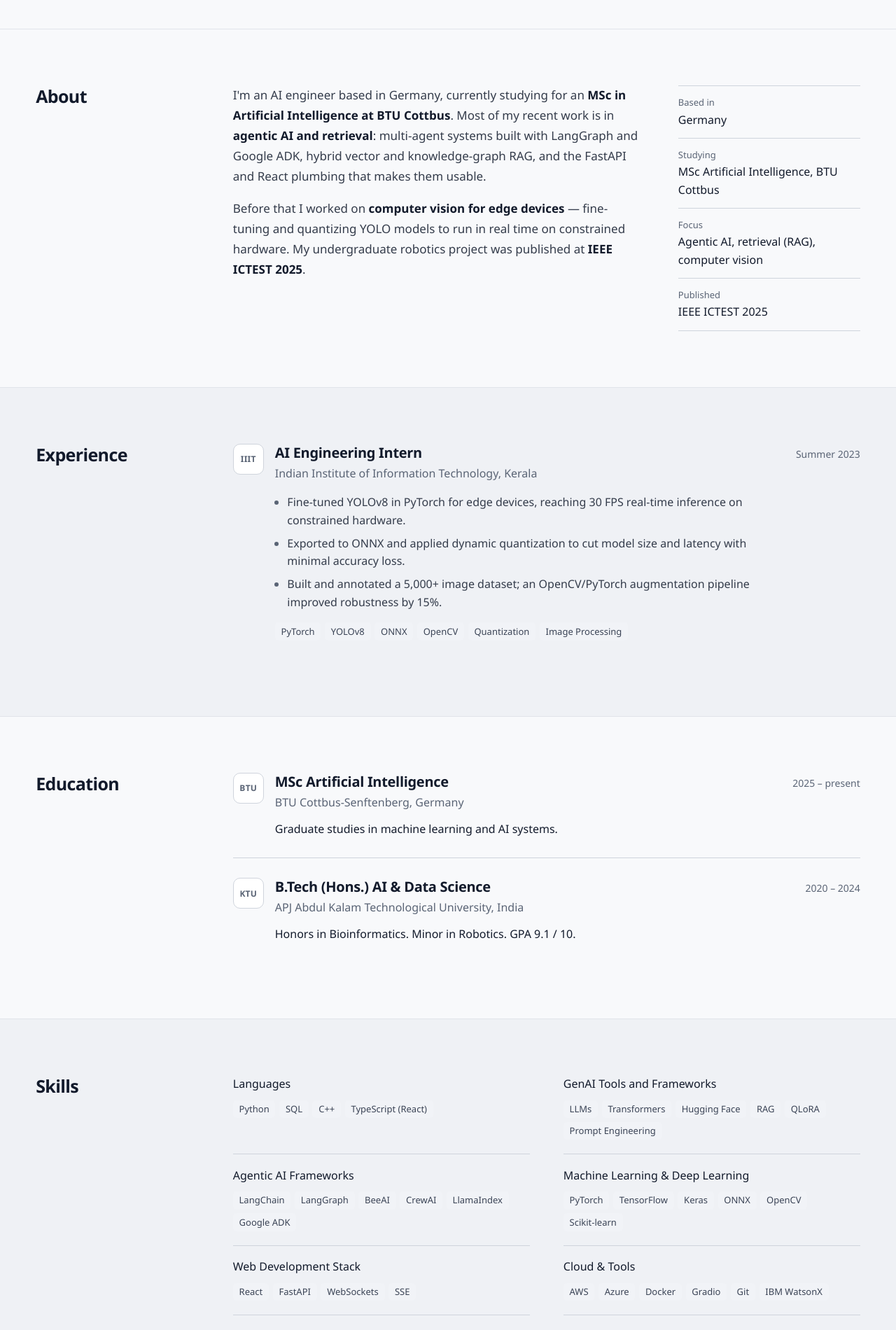
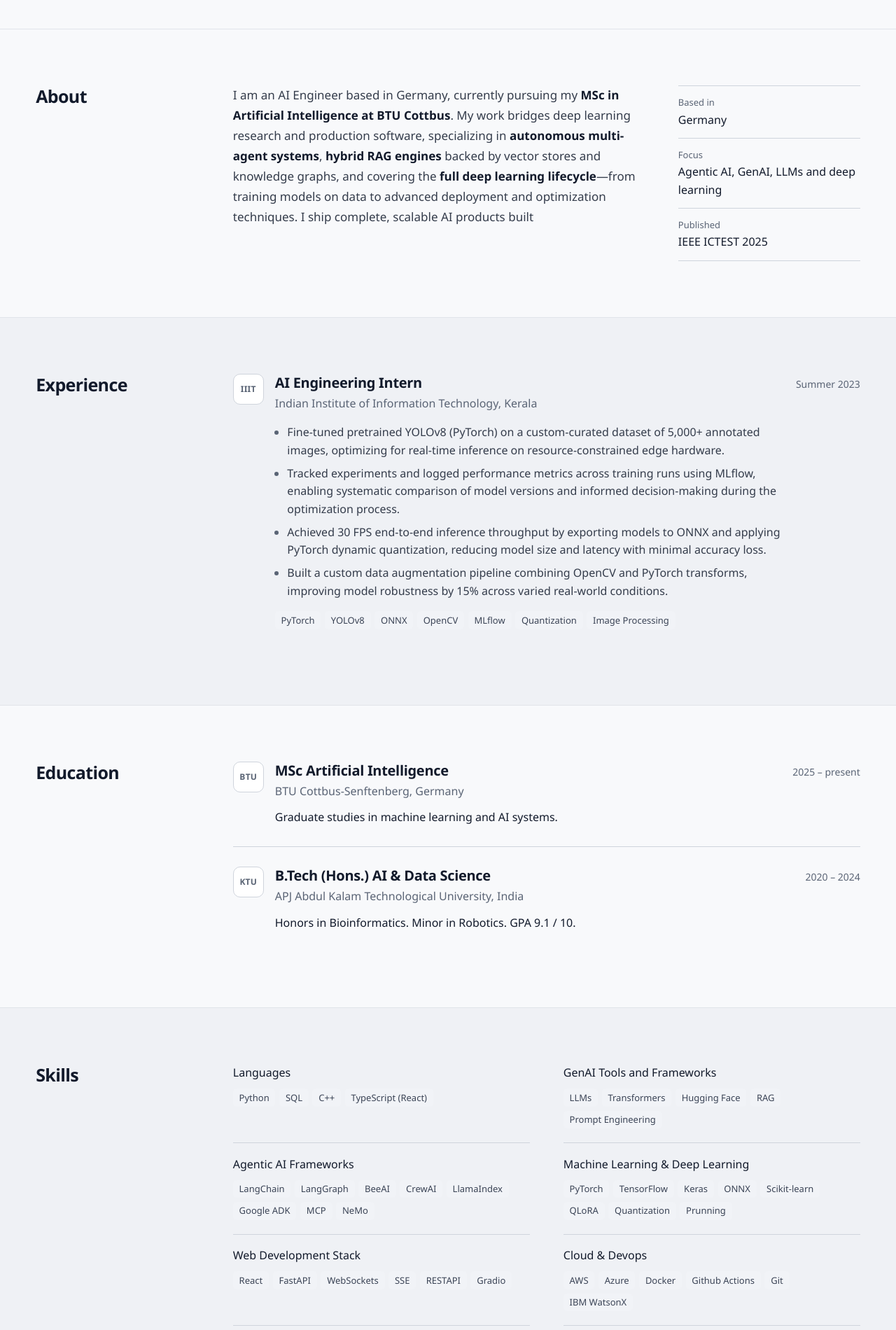
Before and after one commit to alankudakkad17/portfolio.github.io, a React (Vite) app: page / in a window 1280 px wide. Shown: the part 560-2460 px from the top of the page at 70% size. Built offline with nearby package versions, Linux system fonts and the light colour scheme.

Commit message:
updates content

```diff
--- a/src/components/Sections.tsx
+++ b/src/components/Sections.tsx
@@ -62,8 +62,7 @@ export function Hero() {
 export function About() {
   const facts = [
     { k: 'Based in', v: profile.location },
-    { k: 'Studying', v: 'MSc Artificial Intelligence, BTU Cottbus' },
-    { k: 'Focus', v: 'Agentic AI, retrieval (RAG), computer vision' },
+    { k: 'Focus', v: 'Agentic AI, GenAI, LLMs and deep learning' },
     { k: 'Published', v: 'IEEE ICTEST 2025' },
   ];
   return (
--- a/src/data.ts
+++ b/src/data.ts
@@ -25,7 +25,7 @@ export const profile = {
   name: 'Alan Anto',
   role: 'AI Engineer',
   tagline:
-    'I build agentic LLM systems, retrieval pipelines and computer-vision models, end to end: from data and models to the app people use.',
+    'I build agentic LLM systems, retrieval pipelines and Deep learning models, end to end: from data and models to the app people use.',
   location: 'Germany',
   email: 'alan.anto.ai.2002@gmail.com',
   github: 'https://github.com/alankudakkad17',
@@ -37,8 +37,7 @@ export const profile = {
 };
 
 export const about: string[] = [
-  "I'm an AI engineer based in Germany, currently studying for an **MSc in Artificial Intelligence at BTU Cottbus**. Most of my recent work is in **agentic AI and retrieval**: multi-agent systems built with LangGraph and Google ADK, hybrid vector and knowledge-graph RAG, and the FastAPI and React plumbing that makes them usable.",
-  'Before that I worked on **computer vision for edge devices** — fine-tuning and quantizing YOLO models to run in real time on constrained hardware. My undergraduate robotics project was published at **IEEE ICTEST 2025**.',
+  'I am an AI Engineer based in Germany, currently pursuing my **MSc in Artificial Intelligence at BTU Cottbus**. My work bridges deep learning research and production software, specializing in **autonomous multi-agent systems**, **hybrid RAG engines** backed by vector stores and knowledge graphs, and covering the **full deep learning lifecycle**—from training models on data to advanced deployment and optimization techniques. I ship complete, scalable AI products built',
 ];
 
 export interface TimelineItem {
@@ -73,11 +72,12 @@ export const timeline: TimelineItem[] = [
     logo: '',
     kind: 'work',
     points: [
-      'Fine-tuned YOLOv8 in PyTorch for edge devices, reaching 30 FPS real-time inference on constrained hardware.',
-      'Exported to ONNX and applied dynamic quantization to cut model size and latency with minimal accuracy loss.',
-      'Built and annotated a 5,000+ image dataset; an OpenCV/PyTorch augmentation pipeline improved robustness by 15%.',
+      'Fine-tuned pretrained YOLOv8 (PyTorch) on a custom-curated dataset of 5,000+ annotated images, optimizing for real-time inference on resource-constrained edge hardware.',
+      'Tracked experiments and logged performance metrics across training runs using MLflow, enabling systematic comparison of model versions and informed decision-making during the optimization process.',
+      'Achieved 30 FPS end-to-end inference throughput by exporting models to ONNX and applying PyTorch dynamic quantization, reducing model size and latency with minimal accuracy loss.',
+      'Built a custom data augmentation pipeline combining OpenCV and PyTorch transforms, improving model robustness by 15% across varied real-world conditions.',
     ],
-    tags: ['PyTorch', 'YOLOv8', 'ONNX', 'OpenCV', 'Quantization', 'Image Processing'],
+    tags: ['PyTorch', 'YOLOv8', 'ONNX', 'OpenCV', 'MLflow', 'Quantization', 'Image Processing'],
   },
   {
     period: '2020 – 2024',
@@ -287,11 +287,11 @@ export const publications: Publication[] = [
 
 export const skills: { group: string; items: string[] }[] = [
   { group: 'Languages', items: ['Python', 'SQL', 'C++', 'TypeScript (React)'] },
-  { group: 'GenAI Tools and Frameworks', items: ['LLMs', 'Transformers', 'Hugging Face', 'RAG', 'QLoRA', 'Prompt Engineering'] },
-  { group: 'Agentic AI Frameworks', items: ['LangChain', 'LangGraph', 'BeeAI', 'CrewAI', 'LlamaIndex', 'Google ADK'] },
-  { group: 'Machine Learning & Deep Learning', items: ['PyTorch', 'TensorFlow', 'Keras', 'ONNX', 'OpenCV', 'Scikit-learn'] },
-  { group: 'Web Development Stack', items: ['React', 'FastAPI', 'WebSockets', 'SSE'] },
-  { group: 'Cloud & Tools', items: ['AWS', 'Azure', 'Docker', 'Gradio', 'Git', 'IBM WatsonX'] },
+  { group: 'GenAI Tools and Frameworks', items: ['LLMs', 'Transformers', 'Hugging Face', 'RAG', 'Prompt Engineering'] },
+  { group: 'Agentic AI Frameworks', items: ['LangChain', 'LangGraph', 'BeeAI', 'CrewAI', 'LlamaIndex', 'Google ADK', 'MCP', 'NeMo'] },
+  { group: 'Machine Learning & Deep Learning', items: ['PyTorch', 'TensorFlow', 'Keras', 'ONNX', 'Scikit-learn', 'QLoRA', 'Quantization', 'Prunning'] },
+  { group: 'Web Development Stack', items: ['React', 'FastAPI', 'WebSockets', 'SSE', 'RESTAPI', 'Gradio'] },
+  { group: 'Cloud & Devops', items: ['AWS', 'Azure', 'Docker', 'Github Actions', 'Git', 'IBM WatsonX'] },
   { group: 'Databases', items: ['MySQL', 'ChromaDB', 'FAISS', 'Neo4j', 'PostgreSQL'] },
   { group: 'Soft Skills', items: ['Leadership', 'MS Office', 'Documentation', 'Time Management'] },
 ];
```
